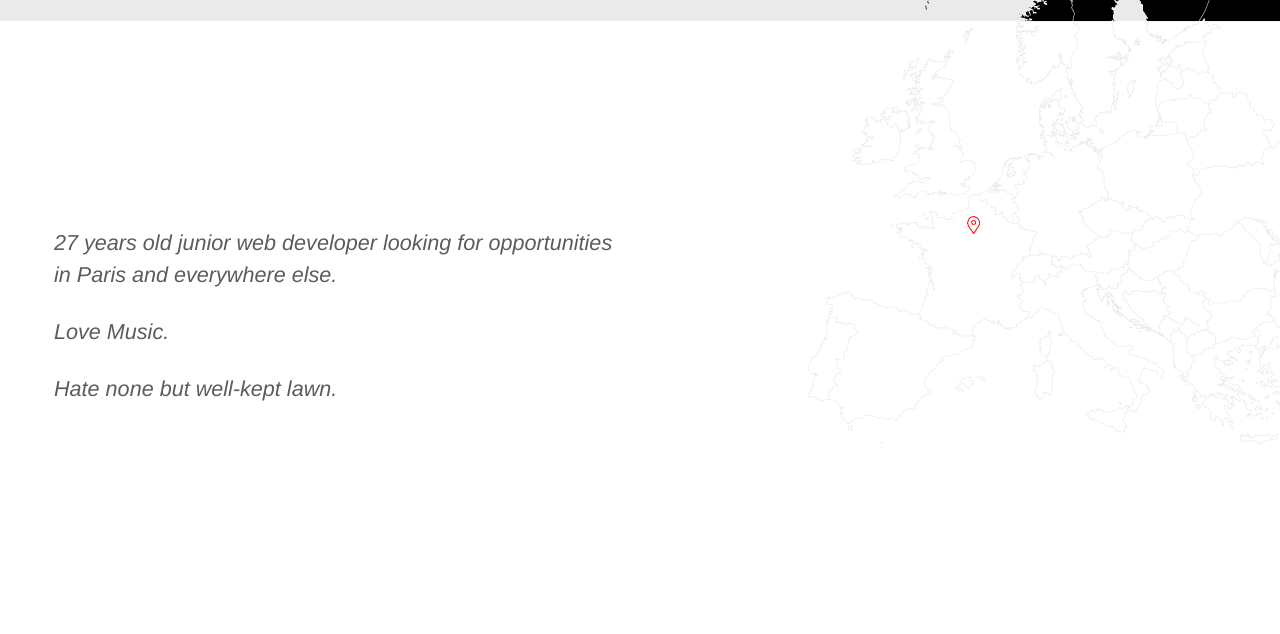
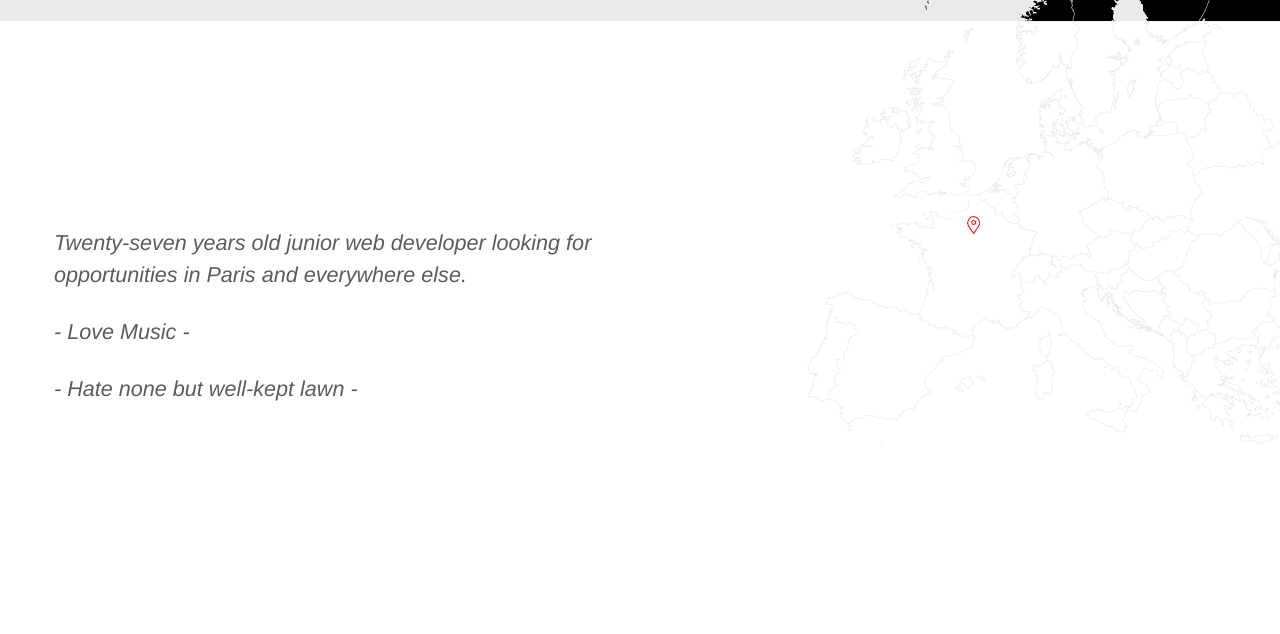
Before and after one commit to Bauwi/portfolioV2, a Gatsby site: page /about in a window 1280 px wide. Shown: the part 83-717 px from the top of the page. Built offline with nearby package versions, Linux system fonts and the light colour scheme; Gatsby itself is replaced by a stand-in of ours; some packages are replaced by stand-ins of ours.

```diff
--- a/src/pages/about.js
+++ b/src/pages/about.js
@@ -76,11 +76,11 @@ const AboutComp = () => (
     <AboutPageBottom>
       <AboutPageBottomMain>
         <p>
-          27 years old junior web developer looking for opportunities in Paris
-          and everywhere else.
+          Twenty-seven years old junior web developer looking for opportunities
+          in Paris and everywhere else.
         </p>
-        <p>Love Music.</p>
-        <p>Hate none but well-kept lawn.</p>
+        <p> - Love Music -</p>
+        <p> - Hate none but well-kept lawn -</p>
       </AboutPageBottomMain>
       <Footer>Available for hire.</Footer>
     </AboutPageBottom>
```
Also changed, not shown: src/pages/index.js (+7 -0 lines).
